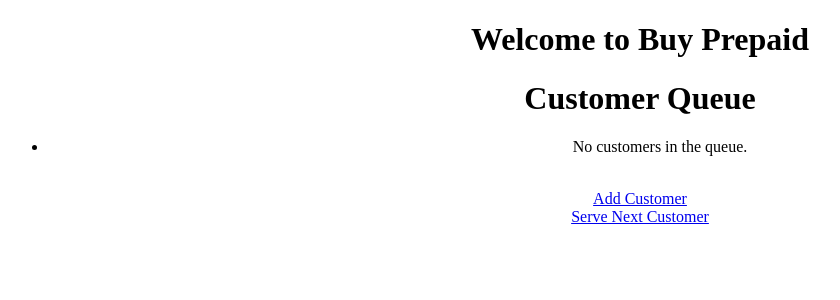
After one commit to benedictowusu/Buy_Prepaid, a Django app: page /list/ in a window 1280 px wide. The commit adds this page. Shown: the top 300 px of the page, without its empty margins (0-840 px from the left). Run offline with Django 5.2, Linux system fonts and the light colour scheme; the visitor is signed in with stand-in values (Sample User, id 1); data that the repository does not hold is empty.

Commit message:
ability to serve

```diff
--- /dev/null
+++ b/customers/templates/queue.html
@@ -0,0 +1,16 @@
+{% extends 'base.html' %}{% block queue %}
+<div>
+  <h1>Customer Queue</h1>
+  <ul>
+    {% for buyer in buyer %}
+    <li>{{ buyer.name }} (added at {{ buyer.request_time }})</li>
+    {% empty %}
+    <li>No customers in the queue.</li>
+    {% endfor %}
+  </ul>
+  <br />
+  <a href="{% url 'customers:buy' %}">Add Customer</a>
+  <br />
+  <a href="{% url 'customers:serve' %}">Serve Next Customer</a>
+</div>
+{% endblock %}
--- a/customers/urls.py
+++ b/customers/urls.py
@@ -1,8 +1,10 @@
 from django.urls import path
-from .views import buy
+from .views import buy, view_queue, serve_buyer
 
 app_name = 'customers'
 
 urlpatterns = [
-    path('', buy, name='buy')
+    path('', buy, name='buy'),
+    path('list/', view_queue, name='requests'),
+    path('serve/', serve_buyer, name='serve'),
 ]
--- a/customers/views.py
+++ b/customers/views.py
@@ -1,5 +1,7 @@
 from django.shortcuts import render, redirect
 from .forms import BuyForm
+from .models import Customers
+from django.contrib.auth.decorators import login_required
 
 # Create your views here.
 def buy(request):
@@ -11,3 +13,15 @@ def buy(request):
     else:
         customers = BuyForm()
     return render(request, 'buy.html', {"customers": customers})
+
+@login_required
+def serve_buyer(request):
+    buy = Customers.objects.order_by('request_time').first()
+    if buy:
+        buy.delete()
+    return redirect('customers:serve')
+
+@login_required
+def view_queue(request):
+    buyer = Customers.objects.order_by('request_time')
+    return render(request, 'queue.html', {'buyer':buyer})
--- a/templates/base.html
+++ b/templates/base.html
@@ -11,5 +11,6 @@
   <body>
     <h1 style="text-align: center">Welcome to Buy Prepaid</h1>
     <div style="text-align: center">{% block buy %} {% endblock %}</div>
+    <div style="text-align: center">{% block queue %} {% endblock %}</div>
   </body>
 </html>
```
Also changed, not shown: Buy/migrations/0001_initial.py (deleted), Buy/migrations/0002_alter_customers_meter_number.py (deleted), Buy/migrations/0003_customers_request_time.py (deleted), Buy/migrations/__init__.py (deleted), customers/templates/serve.html (added).
